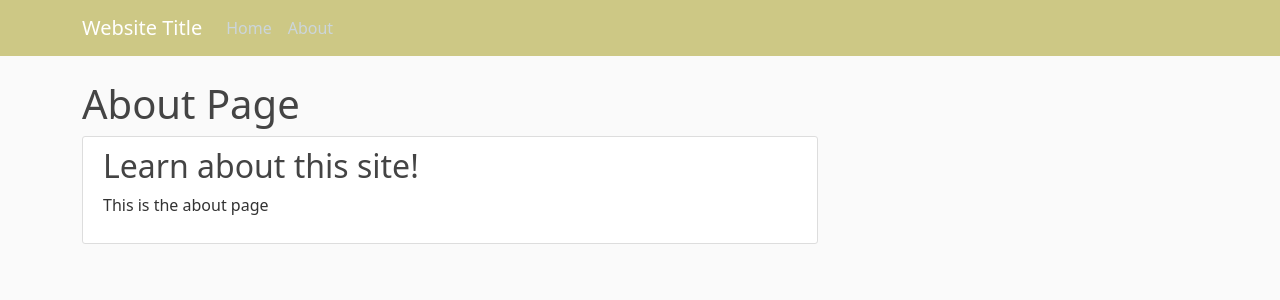
After one commit to swish22/seo_flask_demo, a Flask app: page /about in a window 1280 px wide. The commit adds this page. Shown: the top 300 px of the page. Run offline with Flask 3, Linux system fonts and the light colour scheme.

Commit message:
added about page and updated navbar background

```diff
--- a/main.py
+++ b/main.py
@@ -27,6 +27,11 @@ def register():
         return redirect(url_for('home')) # if so - send to home page
     return render_template('register.html', title='Register', form=form)
 
+# about page
+@app.route("/about")
+def about():
+    return render_template('about.html', title ='About Page', subtitle='Learn about this site!', text='This is the about page')
+
 # auto-update logic
 @app.route("/update_server", methods=['POST'])
 def webhook():
--- a/static/main.css
+++ b/static/main.css
@@ -9,7 +9,7 @@ h1, h2, h3, h4, h5, h6 {
 }
 
 .bg-steel {
-  background-color: #81e85c;
+  background-color: #cdc885;
 }
 .reg_button{
   background-color: #ada564;
--- /dev/null
+++ b/templates/about.html
@@ -0,0 +1,7 @@
+{% extends "layout.html" %}
+{% block content %}
+  <div class="content-section">
+    <h2>{{subtitle}}</h2>
+    <p> {{text}} </p>
+  </div>
+ {% endblock content %}
```
